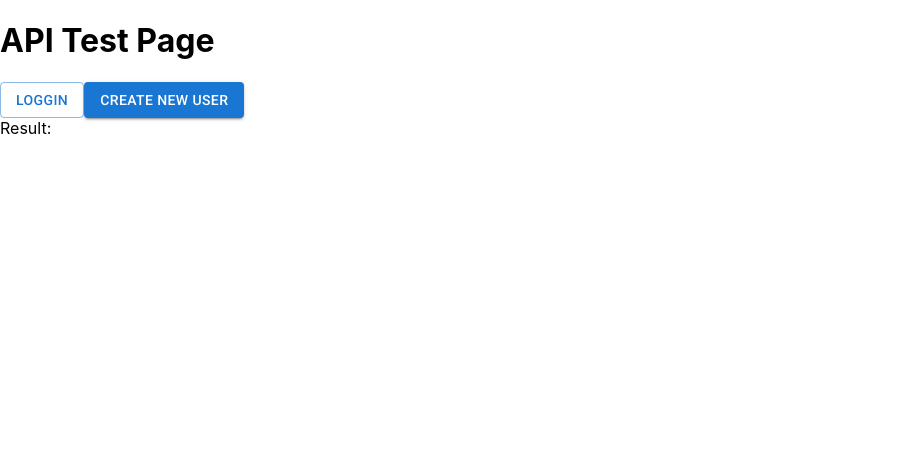
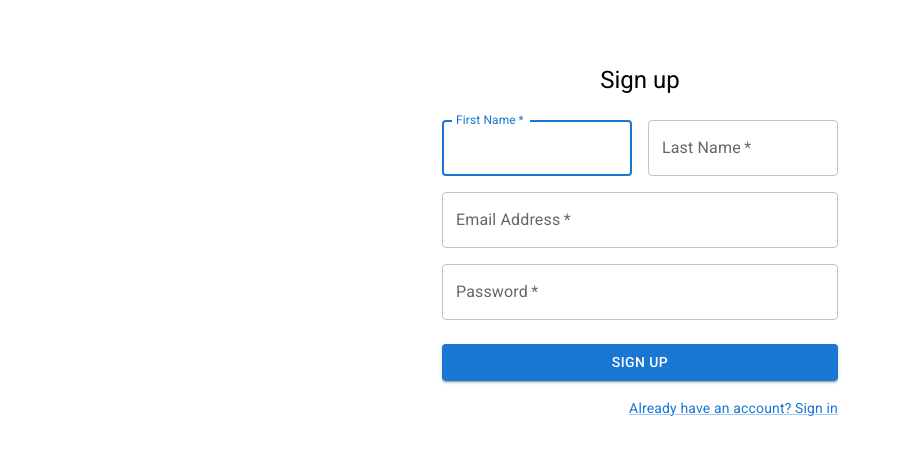
Before and after one commit to PFeinson/smert.api, a React (Create React App) app in the folder front-end/: page / in a window 1280 px wide. Shown: the top 454 px of the page, without its empty margins (0-902 px from the left). Built offline with nearby package versions, Linux system fonts and the light colour scheme.

Commit message:
login and sign up pages

```diff
--- a/front-end/src/App.js
+++ b/front-end/src/App.js
@@ -1,6 +1,8 @@
 import React, { Component } from 'react';
 import './App.css';
-import ApiTestPage from './ApiTestPage';
+//import ApiTestPage from './ApiTestPage';
+import LoginPage from './pages/login/LoginPage'
+import RegistrationPage from './pages/registration/RegistrationPage'
 
 class App extends Component
 {
@@ -8,7 +10,7 @@
   {
     return (
       <div>
-          <ApiTestPage/>
+          <RegistrationPage/>
       </div>
     );
   }
--- /dev/null
+++ b/front-end/src/pages/login/LoginPage.js
@@ -0,0 +1,82 @@
+import Button from '@mui/material/Button';
+import TextField from '@mui/material/TextField';
+import FormControlLabel from '@mui/material/FormControlLabel';
+import Checkbox from '@mui/material/Checkbox';
+import Typography from '@mui/material/Typography';
+import Container from '@mui/material/Container';
+import Link from '@mui/material/Link';
+import Box from '@mui/material/Box';
+import Grid from '@mui/material/Grid';
+
+const loginPageComponent = (props)=>
+{
+
+  const submitHandler = (event) => {
+    event.preventDefault();
+    const data = new FormData(event.currentTarget);
+    // eslint-disable-next-line no-console
+    console.log({
+      email: data.get('email'),
+      password: data.get('password'),
+    });
+  };
+
+    return(
+      <Container component="main" maxWidth="xs">
+        <Box
+            sx={{
+              marginTop: 8,
+              display: 'flex',
+              flexDirection: 'column',
+              alignItems: 'center',
+            }}
+          >
+            <Typography component="h1" variant="h5">Sign in</Typography>
+            <Box component="form" onSubmit={submitHandler} noValidate sx={{ mt: 1 }}>
+                <TextField
+                  margin="normal"
+                  required
+                  fullWidth
+                  id="email"
+                  label="Email Address"
+                  name="email"
+                  autoComplete="email"
+                  autoFocus
+                />
+                <TextField
+                  margin="normal"
+                  required
+                  fullWidth
+                  name="password"
+                  label="Password"
+                  type="password"
+                  id="password"
+                  autoComplete="current-password"
+                />
+                <FormControlLabel
+                  control={<Checkbox value="remember" color="primary" />}
+                  label="Remember me"
+                />
+                <Button
+                  type="submit"
+                  fullWidth
+                  variant="contained"
+                  sx={{ mt: 3, mb: 2 }}
+                >
+                  Sign In
+                </Button>
+                <Grid container>
+                  <Grid item xs>
+                    <Link href="#" variant="body2">Forgot password?</Link>
+                  </Grid>
+                  <Grid item>
+                    <Link href="#" variant="body2">Join now</Link>
+                  </Grid>
+                </Grid>
+            </Box>
+          </Box>
+        </Container>
+    );
+}
+
+export default loginPageComponent;
--- /dev/null
+++ b/front-end/src/pages/registration/RegistrationPage.js
@@ -0,0 +1,94 @@
+import Button from '@mui/material/Button';
+import TextField from '@mui/material/TextField';
+import FormControlLabel from '@mui/material/FormControlLabel';
+import Checkbox from '@mui/material/Checkbox';
+import Typography from '@mui/material/Typography';
+import Container from '@mui/material/Container';
+import Link from '@mui/material/Link';
+import Box from '@mui/material/Box';
+import Grid from '@mui/material/Grid';
+
+
+const registrationPageComponent = (props)=>
+{
+    const submitHandler = (event) => {
+        event.preventDefault();
+        const data = new FormData(event.currentTarget);
+        // eslint-disable-next-line no-console
+        console.log({
+          email: data.get('email'),
+          password: data.get('password'),
+        });
+    };
+
+    return(
+    <Container component="main" maxWidth="xs">
+        <Box
+          sx={{
+            marginTop: 8,
+            display: 'flex',
+            flexDirection: 'column',
+            alignItems: 'center',
+          }}
+        >
+            <Typography component="h1" variant="h5">Sign up</Typography>
+            <Box component="form" noValidate onSubmit={submitHandler} sx={{ mt: 3 }}>
+                <Grid container spacing={2}>
+                    <Grid item xs={12} sm={6}>
+                        <TextField
+                            autoComplete="given-name"
+                            name="firstName"
+                            required
+                            fullWidth
+                            id="firstName"
+                            label="First Name"
+                            autoFocus
+                        />
+                    </Grid>
+                    <Grid item xs={12} sm={6}>
+                    <TextField
+                        required
+                        fullWidth
+                        id="lastName"
+                        label="Last Name"
+                        name="lastName"
+                        autoComplete="family-name"
+                    />
+                    </Grid>
+                    <Grid item xs={12}>
+                        <TextField
+                            required
+                            fullWidth
+                            id="email"
+                            label="Email Address"
+                            name="email"
+                            autoComplete="email"
+                        />
+                    </Grid>
+                    <Grid item xs={12}>
+                        <TextField
+                            required
+                            fullWidth
+                            name="password"
+                            label="Password"
+                            type="password"
+                            id="password"
+                            autoComplete="new-password"
+                        />
+                    </Grid>
+                </Grid>
+                <Button type="submit" fullWidth variant="contained" sx={{ mt: 3, mb: 2 }}>
+                    Sign Up
+                </Button>
+                <Grid container justifyContent="flex-end">
+                    <Grid item>
+                        <Link href="#" variant="body2">Already have an account? Sign in</Link>
+                    </Grid>
+                </Grid>
+            </Box>
+        </Box>
+    </Container>
+    );
+};
+
+export default registrationPageComponent;
```
